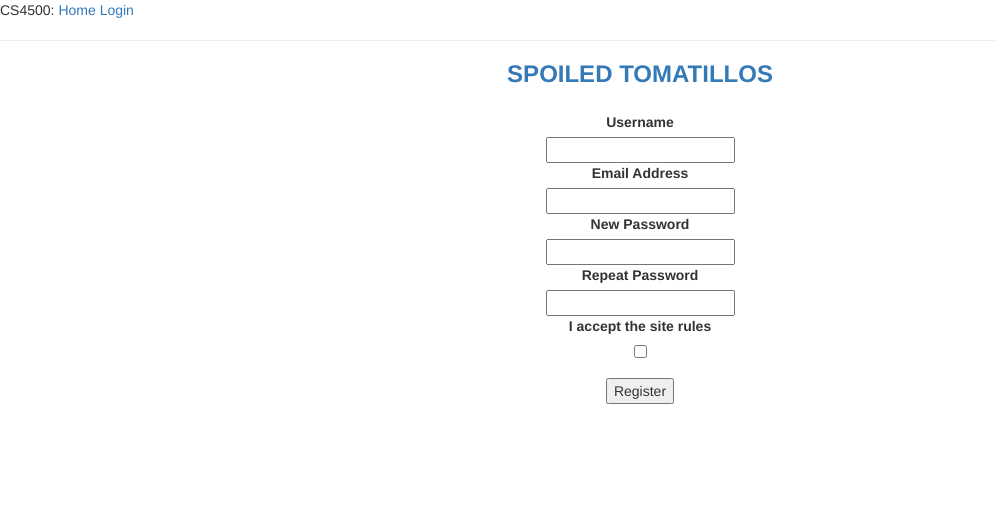
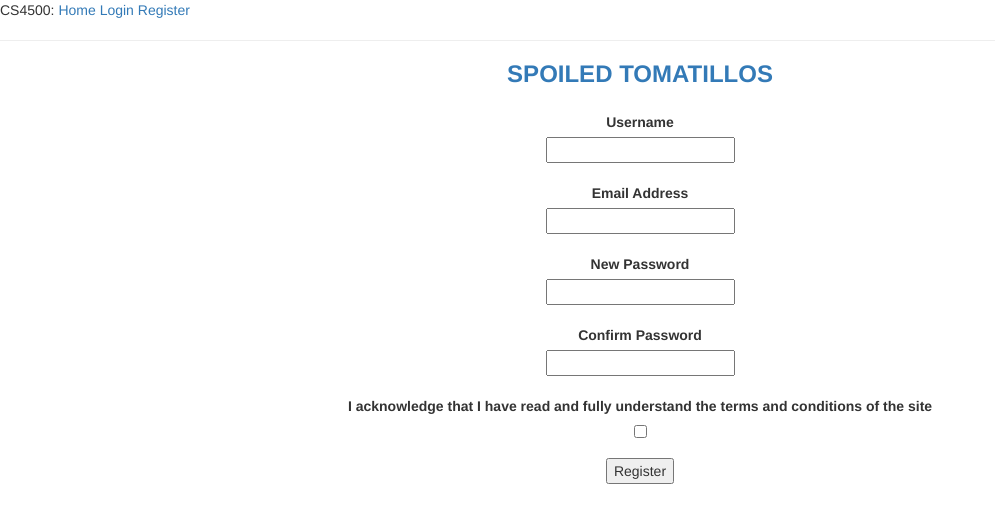
Before and after one commit to Shinabel/spoiled_tomatillos, a Flask app: page /register in a window 1280 px wide. Shown: the top 523 px of the page, without its empty margins (0-995 px from the left). Run offline with Flask 2, Linux system fonts and the light colour scheme; some libraries are stand-ins or nearby versions.

Commit message:
minor error fixed for registration

```diff
--- a/spoiled_tomatillos/app/forms.py
+++ b/spoiled_tomatillos/app/forms.py
@@ -16,5 +16,5 @@ class RegistrationForm(Form):
 		validators.DataRequired(),
 		validators.EqualTo('confirm', message='Passwords must match')
 		])
-	confirm = PasswordField('Repeat Password')
-	accept_tos = BooleanField('I accept the site rules', [validators.Required()])
+	confirm = PasswordField('Confirm Password')
+	accept_tos = BooleanField('I acknowledge that I have read and fully understand the terms and conditions of the site', [validators.Required()])
--- a/spoiled_tomatillos/app/templates/base.html
+++ b/spoiled_tomatillos/app/templates/base.html
@@ -16,7 +16,7 @@
         CS4500:
         <a href="{{ url_for('index') }}">Home</a>
         <a href="{{ url_for('login') }}">Login</a>
-
+        <a href="{{ url_for('register') }}">Register</a>
         </div>
         <hr>
         {% with messages = get_flashed_messages() %}
--- a/spoiled_tomatillos/app/templates/index.html
+++ b/spoiled_tomatillos/app/templates/index.html
@@ -41,7 +41,7 @@
           <p class="text-right"><a href="#">See all</a></p>
         </div>
         <div class="movie">
-          <!-- Movie info Possibly use for loop to iterate through!-->
+          <!-- Movie info Possibly use for loop to iterate through possibly [:5]!-->
           <% movie information %>
         </div>
 
--- a/spoiled_tomatillos/app/templates/register.html
+++ b/spoiled_tomatillos/app/templates/register.html
@@ -17,10 +17,15 @@
 <form method=post>
   <dl>
     {{ render_field(form.username) }}
+    <div class="cl">&nbsp;</div>
     {{ render_field(form.email) }}
+    <div class="cl">&nbsp;</div>
     {{ render_field(form.password) }}
+    <div class="cl">&nbsp;</div>
     {{ render_field(form.confirm) }}
+    <div class="cl">&nbsp;</div>
     {{ render_field(form.accept_tos) }}
+
   </dl>
   <p><input type=submit value=Register></p>
 </form>
```
